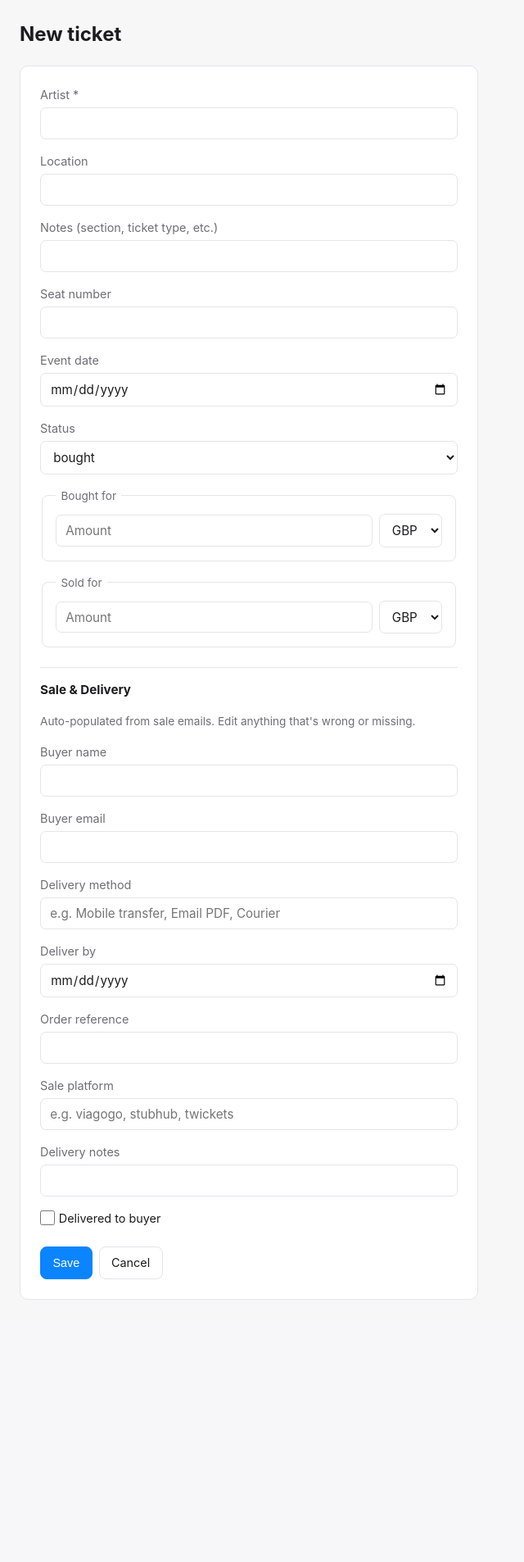
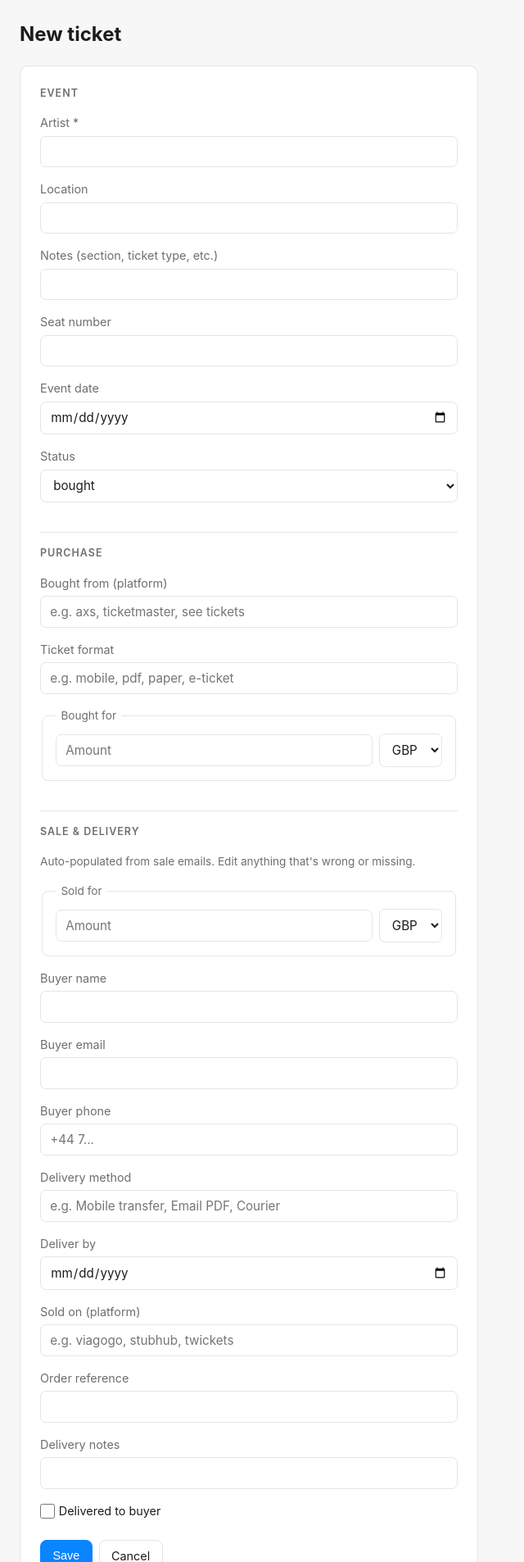
Before and after one commit to tommymctickets-alt/ticket-tracker, a FastAPI app: page /tickets/new in a window 1280 px wide. Shown: the part 73-1979 px from the top of the page at 82% size, without its empty margins (0-640 px from the left). Before the commit the page ends 1659 px from the top, so only its background shows below. Run offline with FastAPI, Linux system fonts and the light colour scheme; the visitor is signed in with stand-in values (Sample User, id 1).

Commit message:
Add files via upload

```diff
--- a/app/email_poller.py
+++ b/app/email_poller.py
@@ -65,6 +65,8 @@ def _create_purchase(db, extracted: dict, message_id: str, subject: str) -> int:
     event_date = extracted.get("event_date")
     total = extracted.get("total_amount")
     currency = (extracted.get("currency") or "GBP").upper()
+    purchase_platform = extracted.get("purchase_platform")
+    ticket_type = extracted.get("ticket_type")
 
     items = extracted.get("tickets") or []
     if not items:
@@ -83,6 +85,8 @@ def _create_purchase(db, extracted: dict, message_id: str, subject: str) -> int:
             status="bought",
             price_bought_amount=per_ticket,
             price_bought_currency=currency,
+            purchase_platform=purchase_platform,
+            ticket_type=ticket_type,
             source_email_id=f"{message_id}-{i}",  # keep unique constraint happy
             raw_email_subject=subject,
         )
@@ -90,7 +94,7 @@ def _create_purchase(db, extracted: dict, message_id: str, subject: str) -> int:
 
     log.info(
         f"  -> created {len(items)} ticket(s) for {artist!r} "
-        f"({currency} {per_ticket} each)"
+        f"({currency} {per_ticket} each, platform={purchase_platform!r}, type={ticket_type!r})"
     )
     return len(items)
 
--- a/app/main.py
+++ b/app/main.py
@@ -147,12 +147,15 @@ def _ticket_to_view(t: Ticket) -> dict:
         ),
         "buyer_name": t.buyer_name,
         "buyer_email": t.buyer_email,
+        "buyer_phone": t.buyer_phone,
         "delivery_method": t.delivery_method,
         "delivery_deadline": t.delivery_deadline,
         "order_reference": t.order_reference,
         "sale_platform": t.sale_platform,
         "delivery_notes": t.delivery_notes,
         "delivered": bool(t.delivered),
+        "purchase_platform": t.purchase_platform,
+        "ticket_type": t.ticket_type,
     }
 
 
@@ -305,8 +308,11 @@ def create_or_update_ticket(
     price_bought_currency: str = Form("GBP"),
     price_sold_amount: str = Form(""),
     price_sold_currency: str = Form("GBP"),
+    purchase_platform: str = Form(""),
+    ticket_type: str = Form(""),
     buyer_name: str = Form(""),
     buyer_email: str = Form(""),
+    buyer_phone: str = Form(""),
     delivery_method: str = Form(""),
     delivery_deadline: str = Form(""),
     order_reference: str = Form(""),
@@ -332,8 +338,11 @@ def create_or_update_ticket(
     t.price_bought_currency = price_bought_currency
     t.price_sold_amount = _to_float(price_sold_amount)
     t.price_sold_currency = price_sold_currency
+    t.purchase_platform = purchase_platform.strip().lower() or None
+    t.ticket_type = ticket_type.strip().lower() or None
     t.buyer_name = buyer_name.strip() or None
     t.buyer_email = buyer_email.strip() or None
+    t.buyer_phone = buyer_phone.strip() or None
     t.delivery_method = delivery_method.strip() or None
     t.delivery_deadline = delivery_deadline.strip() or None
     t.order_reference = order_reference.strip() or None
--- a/app/matcher.py
+++ b/app/matcher.py
@@ -87,6 +87,7 @@ def apply_sale(db: Session, sale: dict) -> int:
         # Only overwrite fields that the email actually populated
         if info.get("buyer_name"):       t.buyer_name = info["buyer_name"]
         if info.get("buyer_email"):      t.buyer_email = info["buyer_email"]
+        if info.get("buyer_phone"):      t.buyer_phone = info["buyer_phone"]
         if info.get("delivery_method"):  t.delivery_method = info["delivery_method"]
         if info.get("delivery_deadline"): t.delivery_deadline = info["delivery_deadline"]
         if info.get("order_reference"):  t.order_reference = info["order_reference"]
--- a/app/migrations.py
+++ b/app/migrations.py
@@ -10,12 +10,15 @@ log = logging.getLogger(__name__)
 NEW_TICKET_COLUMNS = [
     ("buyer_name", "VARCHAR"),
     ("buyer_email", "VARCHAR"),
+    ("buyer_phone", "VARCHAR"),
     ("delivery_method", "VARCHAR"),
     ("delivery_deadline", "VARCHAR"),
     ("order_reference", "VARCHAR"),
     ("sale_platform", "VARCHAR"),
     ("delivery_notes", "TEXT"),
     ("delivered", "BOOLEAN NOT NULL DEFAULT FALSE"),
+    ("purchase_platform", "VARCHAR"),
+    ("ticket_type", "VARCHAR"),
 ]
 
 
--- a/app/models.py
+++ b/app/models.py
@@ -21,9 +21,15 @@ class Ticket(Base):
     price_sold_amount = Column(Float, nullable=True)
     price_sold_currency = Column(String, default="GBP")
 
+    # Where the ticket was originally bought (axs, ticketmaster, see tickets, etc.)
+    purchase_platform = Column(String, nullable=True)
+    # Format of the ticket (mobile, pdf, paper, e-ticket, will call, etc.)
+    ticket_type = Column(String, nullable=True)
+
     # Sale & delivery info (populated when a sale email is processed)
     buyer_name = Column(String, nullable=True)
     buyer_email = Column(String, nullable=True)
+    buyer_phone = Column(String, nullable=True)
     delivery_method = Column(String, nullable=True)
     delivery_deadline = Column(String, nullable=True)  # ISO YYYY-MM-DD
     order_reference = Column(String, nullable=True)
--- a/app/templates/edit.html
+++ b/app/templates/edit.html
@@ -5,6 +5,8 @@
 
 <form method="post" action="/tickets" class="ticket-form">
     {% if ticket %}<input type="hidden" name="id" value="{{ ticket.id }}">{% endif %}
+
+    <h3 class="section-title first">Event</h3>
 
     <label>Artist *
         <input type="text" name="artist" required value="{{ ticket.artist if ticket else '' }}">
@@ -35,6 +37,18 @@
         </select>
     </label>
 
+    <h3 class="section-title">Purchase</h3>
+
+    <label>Bought from (platform)
+        <input type="text" name="purchase_platform" placeholder="e.g. axs, ticketmaster, see tickets"
+               value="{{ ticket.purchase_platform if ticket and ticket.purchase_platform else '' }}">
+    </label>
+
+    <label>Ticket format
+        <input type="text" name="ticket_type" placeholder="e.g. mobile, pdf, paper, e-ticket"
+               value="{{ ticket.ticket_type if ticket and ticket.ticket_type else '' }}">
+    </label>
+
     <fieldset>
         <legend>Bought for</legend>
         <input type="number" step="0.01" name="price_bought_amount" placeholder="Amount"
@@ -45,6 +59,9 @@
             <option value="USD" {% if cb == 'USD' %}selected{% endif %}>USD</option>
         </select>
     </fieldset>
+
+    <h3 class="section-title">Sale &amp; Delivery</h3>
+    <p class="section-hint">Auto-populated from sale emails. Edit anything that's wrong or missing.</p>
 
     <fieldset>
         <legend>Sold for</legend>
@@ -57,15 +74,17 @@
         </select>
     </fieldset>
 
-    <h3 class="section-title">Sale &amp; Delivery</h3>
-    <p class="section-hint">Auto-populated from sale emails. Edit anything that's wrong or missing.</p>
-
     <label>Buyer name
         <input type="text" name="buyer_name" value="{{ ticket.buyer_name if ticket and ticket.buyer_name else '' }}">
     </label>
 
     <label>Buyer email
         <input type="email" name="buyer_email" value="{{ ticket.buyer_email if ticket and ticket.buyer_email else '' }}">
+    </label>
+
+    <label>Buyer phone
+        <input type="tel" name="buyer_phone" placeholder="+44 7..."
+               value="{{ ticket.buyer_phone if ticket and ticket.buyer_phone else '' }}">
     </label>
 
     <label>Delivery method
@@ -77,13 +96,13 @@
         <input type="date" name="delivery_deadline" value="{{ ticket.delivery_deadline if ticket and ticket.delivery_deadline else '' }}">
     </label>
 
+    <label>Sold on (platform)
+        <input type="text" name="sale_platform" placeholder="e.g. viagogo, stubhub, twickets"
+               value="{{ ticket.sale_platform if ticket and ticket.sale_platform else '' }}">
+    </label>
+
     <label>Order reference
         <input type="text" name="order_reference" value="{{ ticket.order_reference if ticket and ticket.order_reference else '' }}">
-    </label>
-
-    <label>Sale platform
-        <input type="text" name="sale_platform" placeholder="e.g. viagogo, stubhub, twickets"
-               value="{{ ticket.sale_platform if ticket and ticket.sale_platform else '' }}">
     </label>
 
     <label>Delivery notes
--- a/static/style.css
+++ b/static/style.css
@@ -430,13 +430,60 @@ tr.row-pending:hover td { background: #fff8e6; }
     .dialog-section dd { margin-bottom: 0.4rem; }
 }
 
-/* Section title inside the edit form */
+/* Compact source/format badges below seat number */
+.seat-cell { line-height: 1.3; white-space: normal !important; min-width: 140px; }
+.source-line {
+    display: flex;
+    flex-wrap: wrap;
+    gap: 0.3rem;
+    margin-top: 0.25rem;
+}
+.source-platform, .source-type {
+    display: inline-block;
+    font-size: 0.72rem;
+    padding: 0.05rem 0.45rem;
+    border-radius: 4px;
+    text-transform: lowercase;
+    line-height: 1.5;
+}
+.source-platform {
+    background: #e8f0ff;
+    color: #0a4abf;
+    font-weight: 500;
+}
+.source-type {
+    background: #f3e8ff;
+    color: #6b21a8;
+}
+
+/* Dialog empty state */
+.dialog-empty {
+    background: var(--bg);
+    border: 1px dashed var(--border);
+    border-radius: 8px;
+    padding: 1.25rem;
+    text-align: center;
+    margin-bottom: 1rem;
+}
+.dialog-empty p { margin: 0 0 0.75rem; color: var(--muted); font-size: 0.92rem; }
+.dialog-empty p:last-of-type { margin-bottom: 1rem; }
+.dialog-empty strong { color: var(--text); }
+
+/* Edit form section dividers */
 .section-title {
-    margin: 0.5rem 0 0;
-    font-size: 0.95rem;
-    color: var(--text);
+    margin: 1.25rem 0 0;
+    font-size: 0.78rem;
+    text-transform: uppercase;
+    letter-spacing: 0.08em;
+    color: var(--muted);
+    font-weight: 600;
     padding-top: 1rem;
     border-top: 1px solid var(--border);
+}
+.section-title.first {
+    padding-top: 0;
+    border-top: none;
+    margin-top: 0;
 }
 .section-hint {
     margin: 0;
```
Also changed, not shown: app/parser.py (+25 -3 lines), app/templates/index.html (+33 -20 lines).
